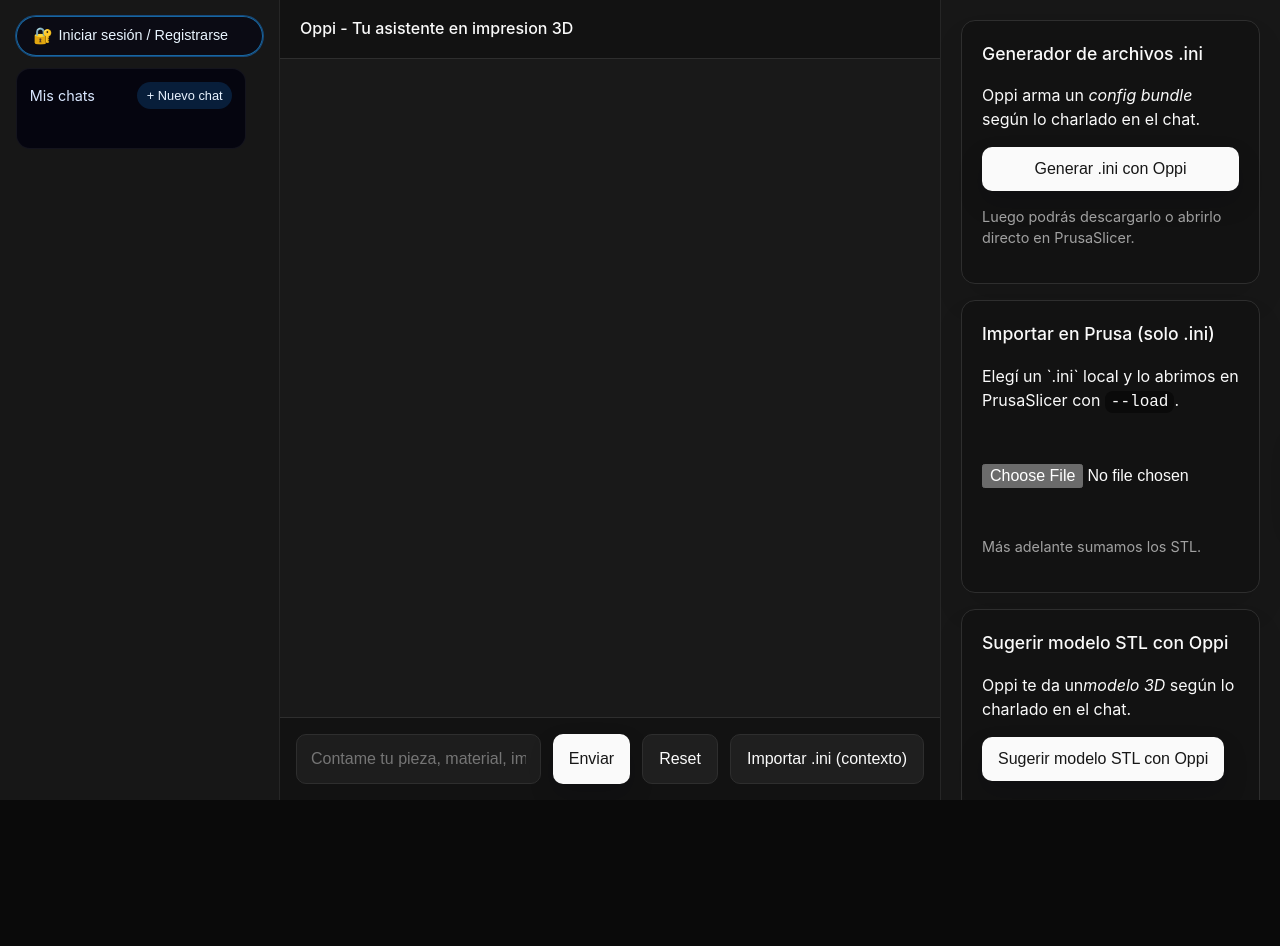
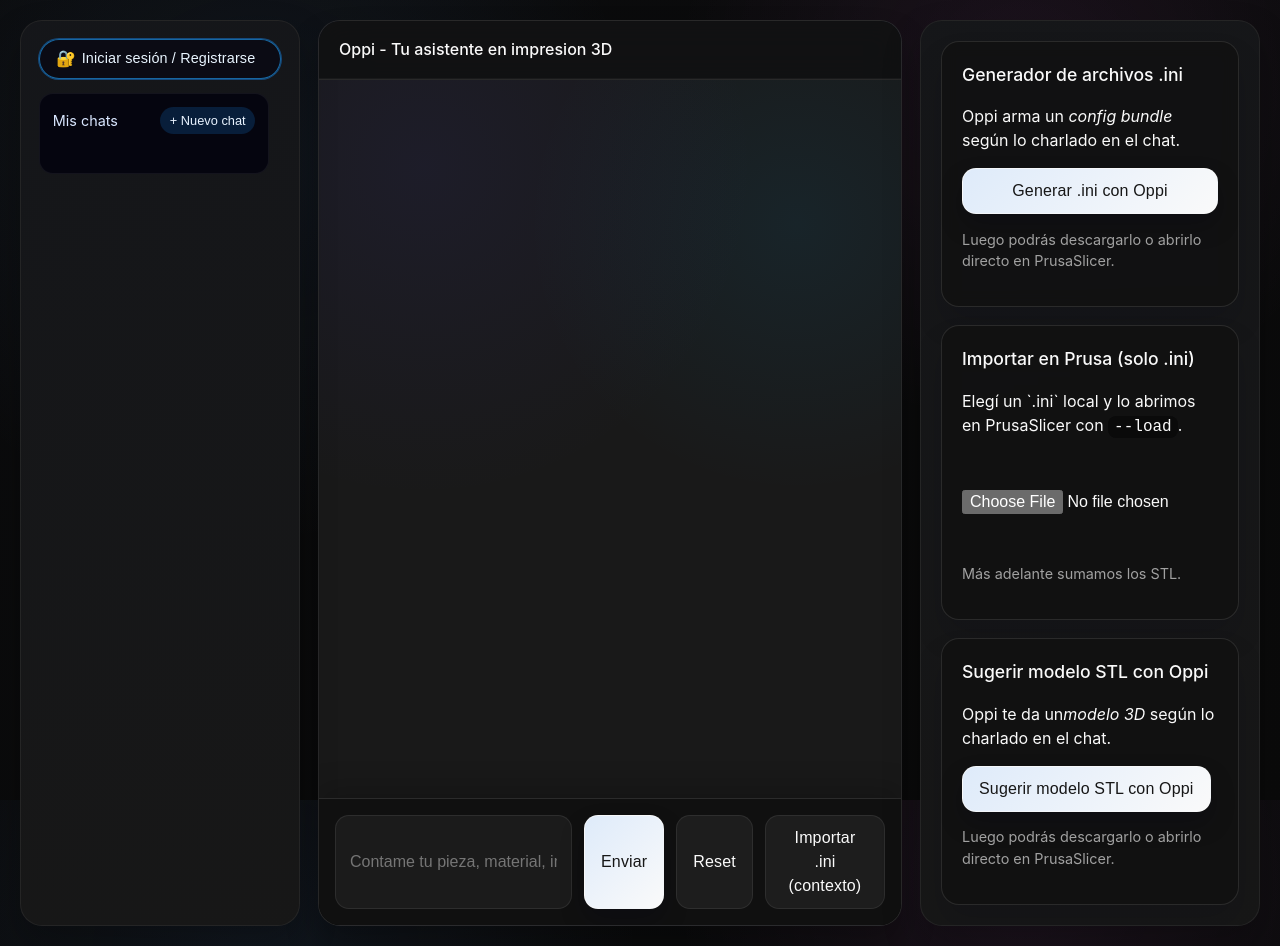
Before and after one commit to Pedro-Cabezas/opifex, a plain HTML site: page docs/index.html in a window 1280 px wide. Before the commit the page ends 800 px from the top, so only its background shows below. Drawn offline with Linux system fonts and the light colour scheme; a script that the page names is missing.

Commit message:
Improve visual styling for chat app

```diff
--- a/docs/style.css
+++ b/docs/style.css
@@ -50,14 +50,16 @@ body {
 
 body {
   margin: 0;
-  background: var(--background);
+  background: radial-gradient(circle at 20% 20%, rgba(96, 165, 250, 0.08), transparent 32%),
+    radial-gradient(circle at 80% 10%, rgba(255, 120, 255, 0.08), transparent 28%),
+    linear-gradient(145deg, color-mix(in srgb, var(--background) 92%, #0f172a), var(--background));
   color: var(--foreground);
   font-family: "Inter", "SF Pro Display", system-ui, -apple-system, BlinkMacSystemFont, "Segoe UI", sans-serif;
   font-size: 1rem;
   line-height: 1.6;
   font-weight: var(--font-weight-normal);
-  overflow: hidden;
-  transition: background-color 0.4s ease, color 0.4s ease;
+  overflow: auto;
+  transition: background-color 0.4s ease, color 0.4s ease, background 0.6s ease;
 }
 
 :root {
@@ -106,21 +108,28 @@ button,
 input { font-size: 1rem; }
 
 .app {
-  height: 100vh;
+  min-height: 100vh;
   display: grid;
-  grid-template-columns: 280px 1fr 340px;
-  background: var(--background);
+  grid-template-columns: 280px minmax(0, 1fr) 340px;
+  background: transparent;
   color: inherit;
+  gap: 18px;
+  padding: 20px;
+  max-width: 1420px;
+  margin: 0 auto;
 }
 
 .sidebar {
-  background: var(--sidebar);
+  background: linear-gradient(165deg, color-mix(in srgb, var(--sidebar) 80%, #0b1224), var(--sidebar));
   color: var(--sidebar-foreground);
-  border-right: 1px solid var(--sidebar-border);
+  border: 1px solid color-mix(in srgb, var(--sidebar-border) 70%, rgba(255, 255, 255, 0.04));
   display: flex;
   flex-direction: column;
-  gap: 12px;
-  padding: 16px;
+  gap: 14px;
+  padding: 18px;
+  border-radius: calc(var(--radius) + 0.75rem);
+  box-shadow: 0 18px 36px rgba(0, 0, 0, 0.26);
+  backdrop-filter: blur(12px);
 }
 
 .sidebar-header {
@@ -133,23 +142,24 @@ input { font-size: 1rem; }
 .thread-list {
   list-style: none;
   margin: 0;
-  padding: 0;
+  padding: 6px;
   flex: 1;
   overflow: auto;
-  border: 1px solid var(--sidebar-border);
-  border-radius: var(--radius);
-  background: var(--sidebar-accent);
-  box-shadow: 0 10px 30px rgba(0, 0, 0, 0.04);
-  max-height: calc(100vh - 150px); /* ajustá según tu header */
+  border: 1px solid color-mix(in srgb, var(--sidebar-border) 80%, rgba(255, 255, 255, 0.02));
+  border-radius: calc(var(--radius) + 0.5rem);
+  background: color-mix(in srgb, var(--sidebar-accent) 80%, rgba(255, 255, 255, 0.01));
+  box-shadow: inset 0 1px 0 rgba(255, 255, 255, 0.02), 0 10px 30px rgba(0, 0, 0, 0.12);
+  max-height: calc(100vh - 180px);
   overflow-y: auto;
 }
 
 .thread-list li {
-  padding: 12px 16px;
-  border-bottom: 1px solid var(--sidebar-border);
+  padding: 12px 14px;
+  border-bottom: 1px solid color-mix(in srgb, var(--sidebar-border) 70%, transparent);
   cursor: pointer;
-  transition: background-color 0.2s ease, color 0.2s ease;
+  transition: background-color 0.2s ease, color 0.2s ease, transform 0.15s ease;
   color: var(--sidebar-accent-foreground);
+  border-radius: calc(var(--radius) + 0.25rem);
 }
 
 .thread-list li:last-child {
@@ -157,13 +167,15 @@ input { font-size: 1rem; }
 }
 
 .thread-list li:hover {
-  background: color-mix(in srgb, var(--sidebar-primary) 12%, var(--sidebar-accent));
+  background: color-mix(in srgb, var(--sidebar-primary) 14%, var(--sidebar-accent));
+  transform: translateX(2px);
 }
 
 .thread-list li.active {
-  background: var(--sidebar-primary);
+  background: linear-gradient(135deg, color-mix(in srgb, var(--sidebar-primary) 70%, #5b21b6), var(--sidebar-primary));
   color: var(--sidebar-primary-foreground);
-  box-shadow: inset 0 0 0 1px color-mix(in srgb, var(--sidebar-primary-foreground) 16%, transparent);
+  box-shadow: inset 0 0 0 1px color-mix(in srgb, var(--sidebar-primary-foreground) 18%, transparent),
+    0 12px 26px rgba(0, 0, 0, 0.25);
 }
 
 .sidebar-actions {
@@ -174,22 +186,28 @@ input { font-size: 1rem; }
 .chat-col {
   display: grid;
   grid-template-rows: auto 1fr auto;
-  background: var(--background);
+  background: linear-gradient(180deg, color-mix(in srgb, var(--card) 50%, #0a0f1f), var(--background));
   color: inherit;
   min-height: 0;
+  border-radius: calc(var(--radius) + 0.75rem);
+  border: 1px solid color-mix(in srgb, var(--border) 70%, rgba(255, 255, 255, 0.08));
+  box-shadow: 0 20px 32px rgba(0, 0, 0, 0.28);
+  overflow: hidden;
 }
 
 .topbar {
   padding: 16px 20px;
-  background: var(--card);
+  background: color-mix(in srgb, var(--card) 85%, rgba(255, 255, 255, 0.02));
   color: var(--card-foreground);
-  border-bottom: 1px solid var(--border);
+  border-bottom: 1px solid color-mix(in srgb, var(--border) 80%, rgba(255, 255, 255, 0.04));
   position: sticky;
   top: 0;
   font-weight: var(--font-weight-medium);
   display: flex;
   align-items: center;
-  justify-content: flex-start;
+  justify-content: space-between;
+  backdrop-filter: blur(14px);
+  box-shadow: inset 0 -1px 0 rgba(255, 255, 255, 0.04);
 }
 
 .topbar-title {
@@ -197,80 +215,93 @@ input { font-size: 1rem; }
 }
 
 .chat-box {
-  padding: 24px;
+  padding: 28px 28px 16px;
   overflow-y: auto;
-  background: var(--muted);
+  background: radial-gradient(circle at 18% 12%, rgba(79, 70, 229, 0.08), transparent 42%),
+    radial-gradient(circle at 82% 20%, rgba(14, 165, 233, 0.08), transparent 36%),
+    var(--muted);
   display: flex;
   flex-direction: column;
-  gap: 14px;
+  gap: 16px;
   min-height: 0;
 }
 
 .msg {
-  max-width: 70%;
+  max-width: 72%;
   padding: 14px 16px;
-  border-radius: calc(var(--radius) + 0.125rem);
-  background: var(--card);
+  border-radius: calc(var(--radius) + 0.5rem);
+  background: color-mix(in srgb, var(--card) 92%, rgba(255, 255, 255, 0.01));
   color: var(--card-foreground);
-  border: 1px solid var(--border);
-  box-shadow: 0 8px 20px rgba(3, 2, 19, 0.08);
+  border: 1px solid color-mix(in srgb, var(--border) 80%, rgba(255, 255, 255, 0.05));
+  box-shadow: 0 8px 24px rgba(3, 2, 19, 0.14);
+  backdrop-filter: blur(6px);
+  line-height: 1.65;
 }
 
 .msg.user {
   margin-left: auto;
-  background: var(--primary);
+  background: linear-gradient(135deg, color-mix(in srgb, var(--primary) 80%, #60a5fa), var(--primary));
   color: var(--primary-foreground);
-  border-color: transparent;
+  border-color: color-mix(in srgb, var(--primary) 75%, transparent);
+  box-shadow: 0 14px 26px rgba(59, 130, 246, 0.24);
 }
 
 .msg.oppi {
-  background: var(--accent);
+  background: linear-gradient(135deg, color-mix(in srgb, var(--accent) 82%, #22d3ee), var(--accent));
   color: var(--accent-foreground);
+  border-color: color-mix(in srgb, var(--accent) 70%, transparent);
 }
 
 .composer {
   display: flex;
   gap: 12px;
   padding: 16px;
-  background: var(--card);
-  border-top: 1px solid var(--border);
+  background: color-mix(in srgb, var(--card) 85%, rgba(255, 255, 255, 0.02));
+  border-top: 1px solid color-mix(in srgb, var(--border) 80%, rgba(255, 255, 255, 0.08));
+  box-shadow: 0 -10px 26px rgba(0, 0, 0, 0.18);
+  backdrop-filter: blur(10px);
 }
 
 .composer input {
   flex: 1;
   padding: 12px 14px;
-  border-radius: var(--radius);
-  border: 1px solid var(--border);
-  background: var(--input-background);
+  border-radius: calc(var(--radius) + 0.25rem);
+  border: 1px solid color-mix(in srgb, var(--border) 70%, rgba(255, 255, 255, 0.08));
+  background: color-mix(in srgb, var(--input-background) 90%, rgba(255, 255, 255, 0.02));
   color: var(--foreground);
-  transition: border-color 0.2s ease, box-shadow 0.2s ease;
+  transition: border-color 0.2s ease, box-shadow 0.2s ease, background 0.2s ease;
 }
 
 .composer input:focus-visible {
   outline: none;
-  border-color: var(--ring);
-  box-shadow: 0 0 0 3px color-mix(in srgb, var(--ring) 20%, transparent);
+  border-color: color-mix(in srgb, var(--ring) 70%, #7dd3fc);
+  box-shadow: 0 0 0 3px color-mix(in srgb, var(--ring) 22%, transparent);
+  background: color-mix(in srgb, var(--input-background) 70%, rgba(255, 255, 255, 0.06));
 }
 
 .tools {
-  background: var(--sidebar);
+  background: linear-gradient(165deg, color-mix(in srgb, var(--sidebar) 85%, #0b1224), var(--sidebar));
   color: var(--sidebar-foreground);
-  border-left: 1px solid var(--sidebar-border);
+  border: 1px solid color-mix(in srgb, var(--sidebar-border) 70%, rgba(255, 255, 255, 0.04));
   padding: 20px;
   display: flex;
   flex-direction: column;
-  gap: 16px;
+  gap: 18px;
   overflow-y: auto;
   min-height: 0;
+  border-radius: calc(var(--radius) + 0.75rem);
+  box-shadow: 0 18px 36px rgba(0, 0, 0, 0.26);
+  backdrop-filter: blur(12px);
 }
 
 .card {
-  background: var(--card);
+  background: color-mix(in srgb, var(--card) 92%, rgba(255, 255, 255, 0.02));
   color: var(--card-foreground);
-  border: 1px solid var(--border);
-  border-radius: calc(var(--radius) + 0.25rem);
+  border: 1px solid color-mix(in srgb, var(--border) 72%, rgba(255, 255, 255, 0.08));
+  border-radius: calc(var(--radius) + 0.5rem);
   padding: 20px;
-  box-shadow: 0 18px 30px rgba(3, 2, 19, 0.08);
+  box-shadow: 0 18px 30px rgba(3, 2, 19, 0.14);
+  backdrop-filter: blur(8px);
 }
 
 .card h3 {
@@ -290,26 +321,27 @@ input { font-size: 1rem; }
 }
 
 .btn {
-  background: var(--primary);
+  background: linear-gradient(135deg, color-mix(in srgb, var(--primary) 82%, #60a5fa), var(--primary));
   color: var(--primary-foreground);
-  border: none;
-  border-radius: var(--radius);
+  border: 1px solid color-mix(in srgb, var(--primary) 70%, transparent);
+  border-radius: calc(var(--radius) + 0.25rem);
   padding: 10px 16px;
   cursor: pointer;
   font-weight: var(--font-weight-medium);
+  letter-spacing: 0.01em;
   transition: transform 0.15s ease, box-shadow 0.15s ease, background-color 0.15s ease,
     color 0.15s ease, border-color 0.15s ease;
-  box-shadow: 0 12px 24px rgba(3, 2, 19, 0.18);
+  box-shadow: 0 12px 24px rgba(3, 2, 19, 0.24);
 }
 
 .btn:hover {
   transform: translateY(-1px);
-  box-shadow: 0 16px 30px rgba(3, 2, 19, 0.22);
+  box-shadow: 0 16px 32px rgba(3, 2, 19, 0.3);
 }
 
 .btn:active {
   transform: translateY(0);
-  box-shadow: 0 8px 18px rgba(3, 2, 19, 0.2);
+  box-shadow: 0 8px 18px rgba(3, 2, 19, 0.22);
 }
 
 .btn.full {
@@ -317,9 +349,9 @@ input { font-size: 1rem; }
 }
 
 .btn.ghost {
-  background: var(--accent);
+  background: color-mix(in srgb, var(--accent) 70%, rgba(255, 255, 255, 0.04));
   color: var(--accent-foreground);
-  border: 1px solid var(--border);
+  border: 1px solid color-mix(in srgb, var(--border) 70%, rgba(255, 255, 255, 0.08));
   box-shadow: none;
 }
 
```
